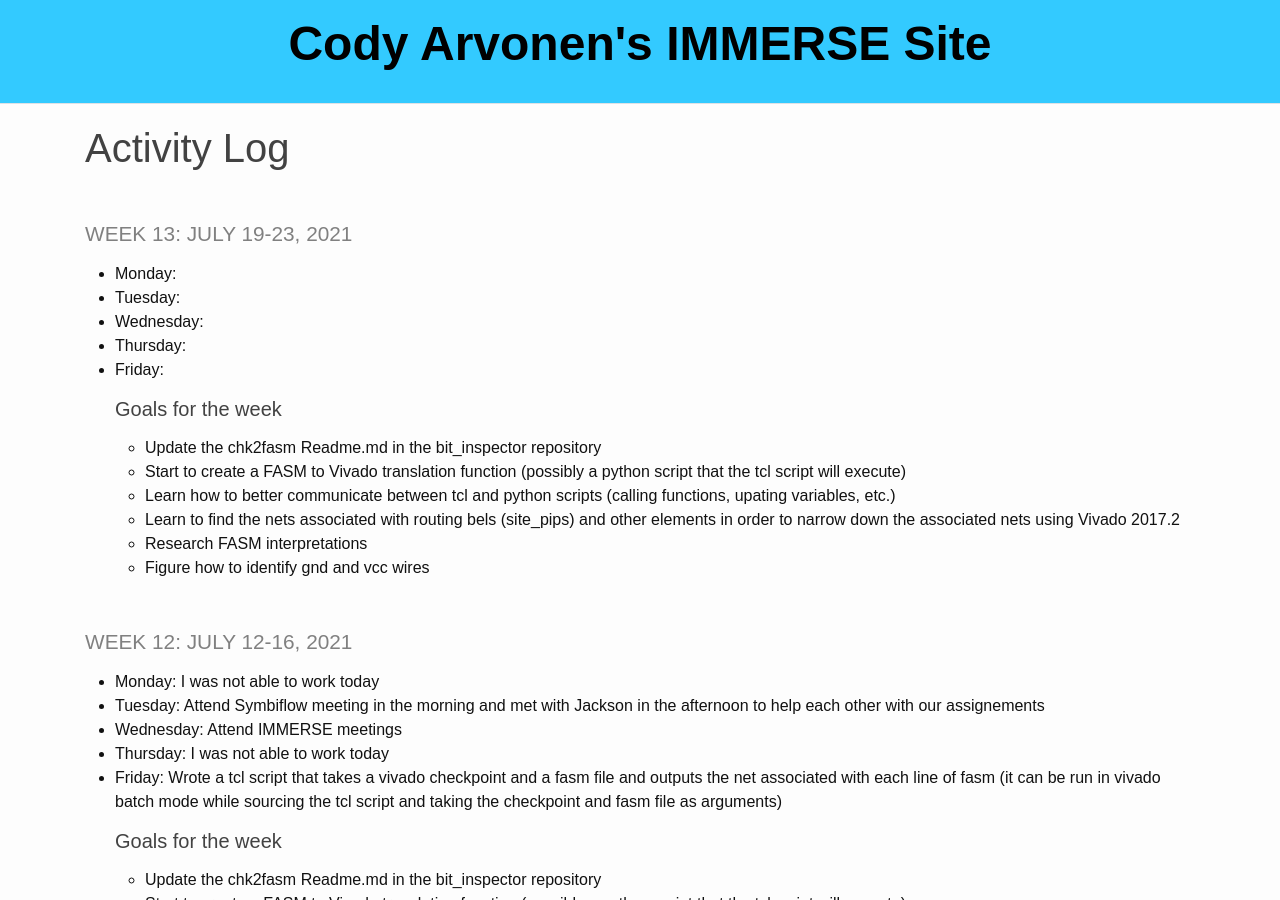
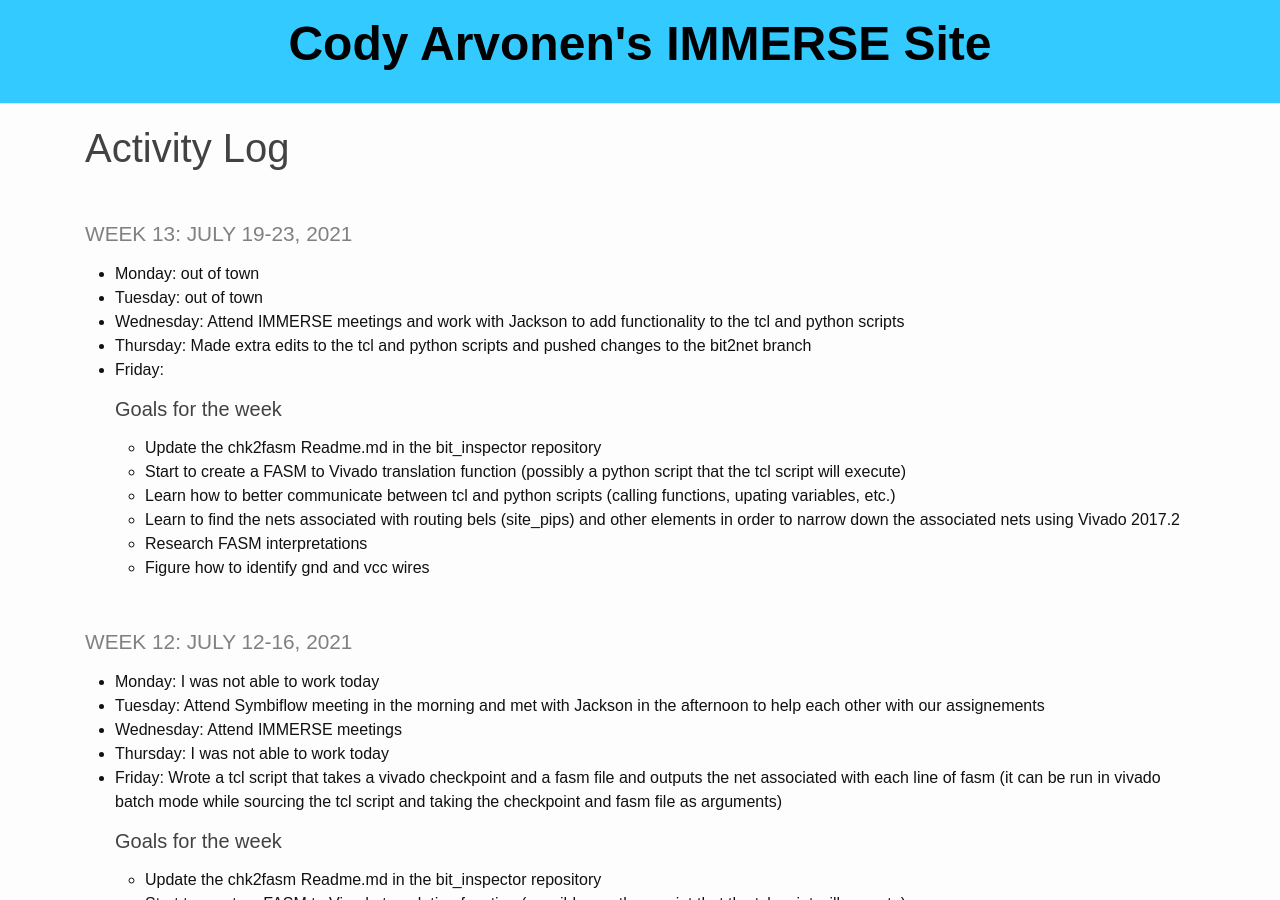
Before and after one commit to codyarvonen/personal_website, a Jekyll site: the page built from _pages/log.md, in a window 1280 px wide and 900 px high. Built offline with Jekyll 4.4.1, drawn with Linux system fonts in a browser that asks for light colours.

```diff
--- a/_pages/log.md
+++ b/_pages/log.md
@@ -5,10 +5,10 @@ title: Activity Log
 
 ### **Week 13: July 19-23, 2021**
 
-* **Monday**:
-* **Tuesday**:
-* **Wednesday**:
-* **Thursday**:
+* **Monday**: out of town
+* **Tuesday**: out of town
+* **Wednesday**: Attend IMMERSE meetings and work with Jackson to add functionality to the tcl and python scripts
+* **Thursday**: Made extra edits to the tcl and python scripts and pushed changes to the bit2net branch
 * **Friday**:
 
   ##### **Goals for the week**
```
Also changed, not shown: _pages/schedule.md (+3 -5 lines).
